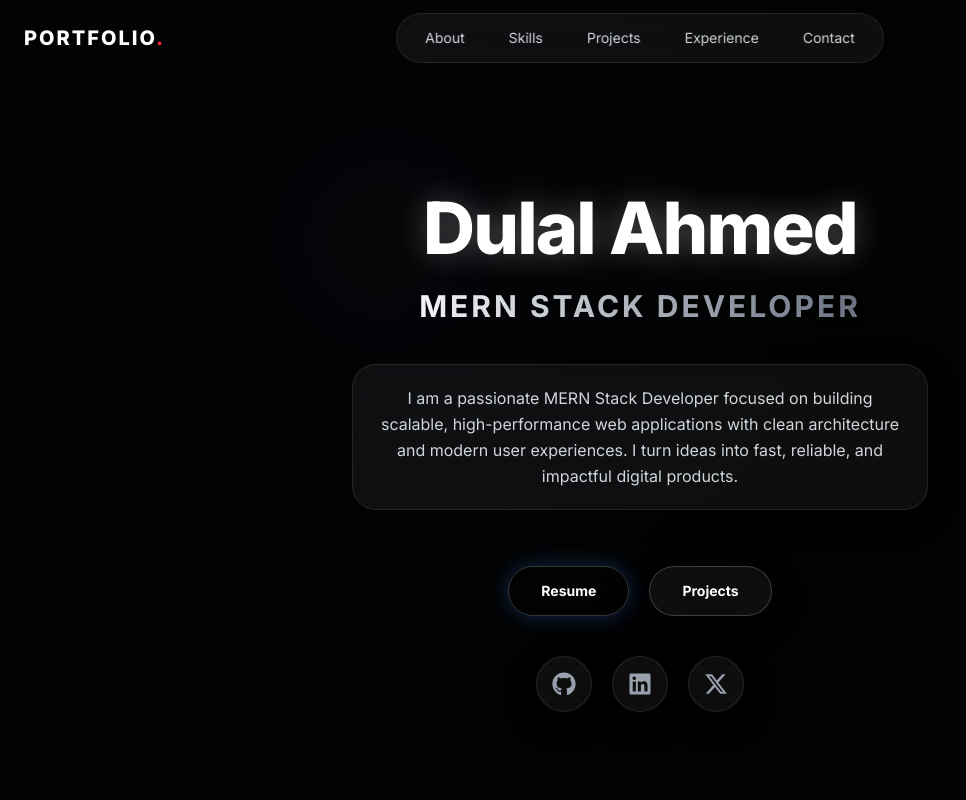
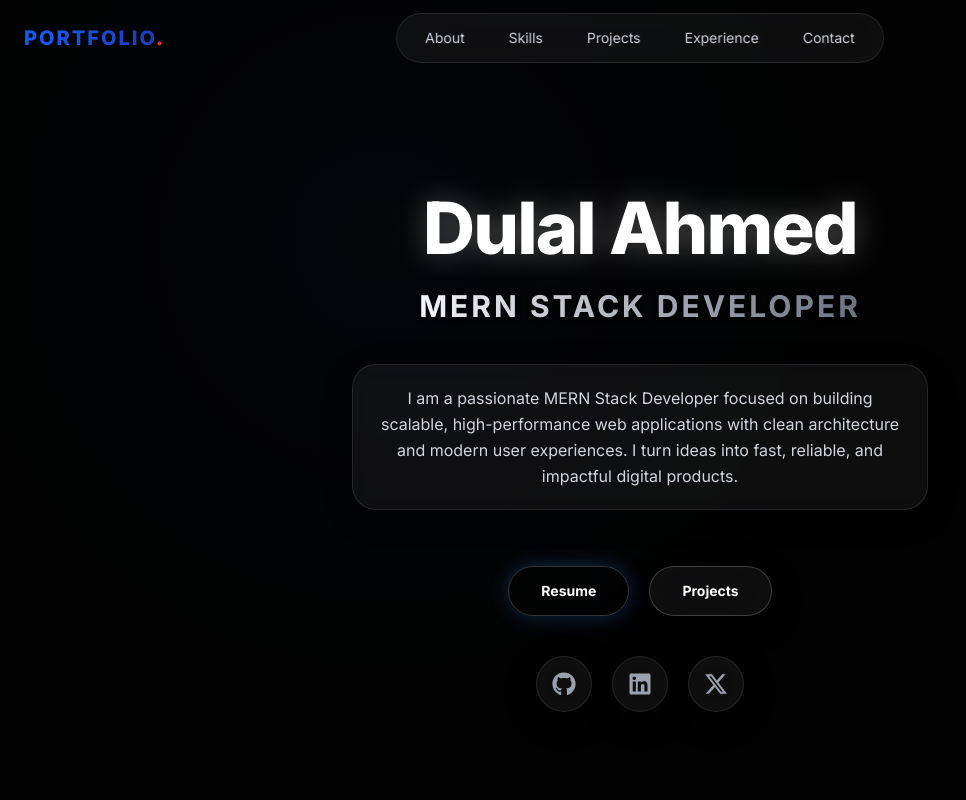
Before and after one commit to dulal71/my-portfolio-dulal-ahmed, a Next.js app: page / in a window 1280 px wide. Shown: the top 800 px of the page, without its empty margins (0-966 px from the left). Built offline with nearby package versions, Linux system fonts and the light colour scheme.

Commit message:
finished

```diff
--- a/src/app/layout.js
+++ b/src/app/layout.js
@@ -3,7 +3,7 @@ import "./globals.css";
 import { SmoothScroll } from "@/components/SmoothScroll";
 import { CustomCursor } from "@/components/CustomCursor";
 
-const inter = Inter({ subsets: ["latin"] });
+ const inter = Inter({ subsets: ["latin"] });
 
 export const metadata = {
   title: "Dulal Ahmed | MERN Stack Developer | Full Stack Web Developer",
--- a/src/components/Navbar.jsx
+++ b/src/components/Navbar.jsx
@@ -5,6 +5,8 @@ import { Menu, X } from "lucide-react";
 import Link from "next/link";
 import { motion, AnimatePresence } from "framer-motion";
 import { useLenis } from "lenis/react";
+
+
 
 export function Navbar() {
   const [isScrolled, setIsScrolled] = useState(false);
@@ -83,8 +85,7 @@ export function Navbar() {
             href="#home"
             scroll={false}
             onClick={() => setActiveTab("#home")}
-            className="font-extrabold text-xl tracking-widest text-white"
-          >
+            className='font-extrabold text-xl tracking-widest  bg-linear-to-r from-blue-600 to-blue-800 bg-clip-text text-transparent'>
             PORTFOLIO<span className="text-red-500">.</span>
           </Link>
 
```
